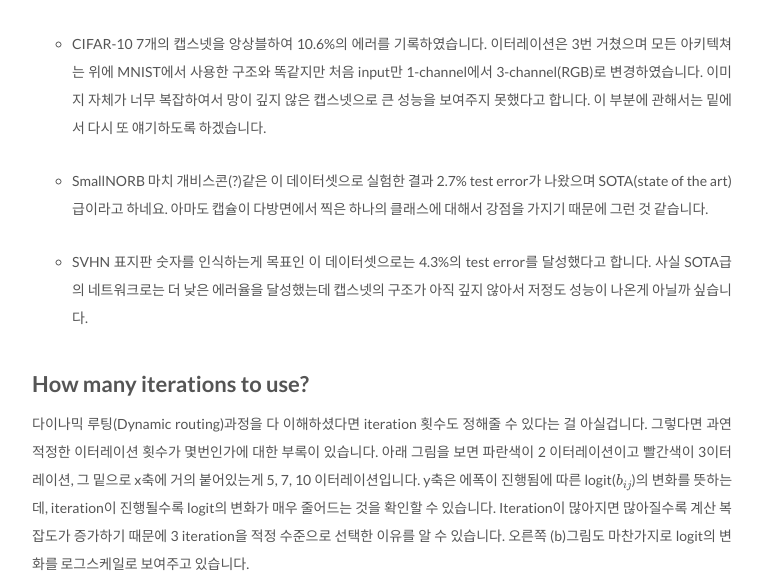
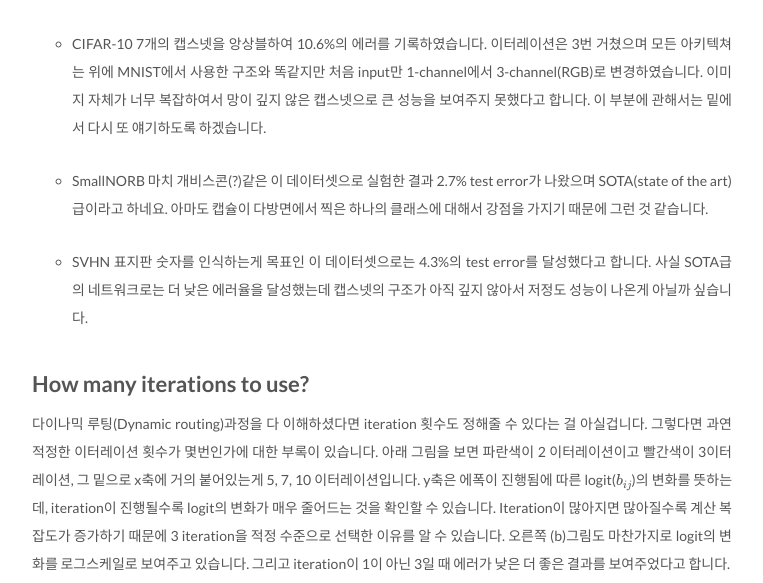
Before and after one commit to Jayhey/Jayhey.github.io, a Jekyll site: the page built from _posts/2017-11-29-CapsNet_3.md, in a window 1280 px wide, cut to the strip 4044-4627 px from the top of the page. Shown: the whole strip, without its empty margins (258-1021 px from the left). Built offline with Jekyll 4.4.1, drawn with Linux system fonts in a browser that asks for light colours; formulas are drawn with MathJax 3; comment, search, counter and statistics services are not loaded.

Commit message:
CapsNet - 3

```diff
--- a/_posts/2017-11-29-CapsNet_3.md
+++ b/_posts/2017-11-29-CapsNet_3.md
@@ -77,7 +77,7 @@ DigitCaps를 완성하면, 이 벡터를 가지고 다시 digit을 원복 할
 
 ## How many iterations to use?
 
-다이나믹 루팅(Dynamic routing)과정을 다 이해하셨다면 iteration 횟수도 정해줄 수 있다는 걸 아실겁니다. 그렇다면 과연 적정한 이터레이션 횟수가 몇번인가에 대한 부록이 있습니다. 아래 그림을 보면 파란색이 2 이터레이션이고 빨간색이 3이터레이션, 그 밑으로 x축에 거의 붙어있는게 5, 7, 10 이터레이션입니다. y축은 에폭이 진행됨에 따른 logit(${b}_{ij}$)의 변화를 뜻하는데, iteration이 진행될수록 logit의 변화가 매우 줄어드는 것을 확인할 수 있습니다. Iteration이 많아지면 많아질수록 계산 복잡도가 증가하기 때문에 3 iteration을 적정 수준으로 선택한 이유를 알 수 있습니다. 오른쪽 (b)그림도 마찬가지로 logit의 변화를 로그스케일로 보여주고 있습니다.
+다이나믹 루팅(Dynamic routing)과정을 다 이해하셨다면 iteration 횟수도 정해줄 수 있다는 걸 아실겁니다. 그렇다면 과연 적정한 이터레이션 횟수가 몇번인가에 대한 부록이 있습니다. 아래 그림을 보면 파란색이 2 이터레이션이고 빨간색이 3이터레이션, 그 밑으로 x축에 거의 붙어있는게 5, 7, 10 이터레이션입니다. y축은 에폭이 진행됨에 따른 logit(${b}_{ij}$)의 변화를 뜻하는데, iteration이 진행될수록 logit의 변화가 매우 줄어드는 것을 확인할 수 있습니다. Iteration이 많아지면 많아질수록 계산 복잡도가 증가하기 때문에 3 iteration을 적정 수준으로 선택한 이유를 알 수 있습니다. 오른쪽 (b)그림도 마찬가지로 logit의 변화를 로그스케일로 보여주고 있습니다. 그리고 iteration이 1이 아닌 3일 때 에러가 낮은 더 좋은 결과를 보여주었다고 합니다.
 
 ![Imgur](https://i.imgur.com/Iw841wx.png)
 
```
